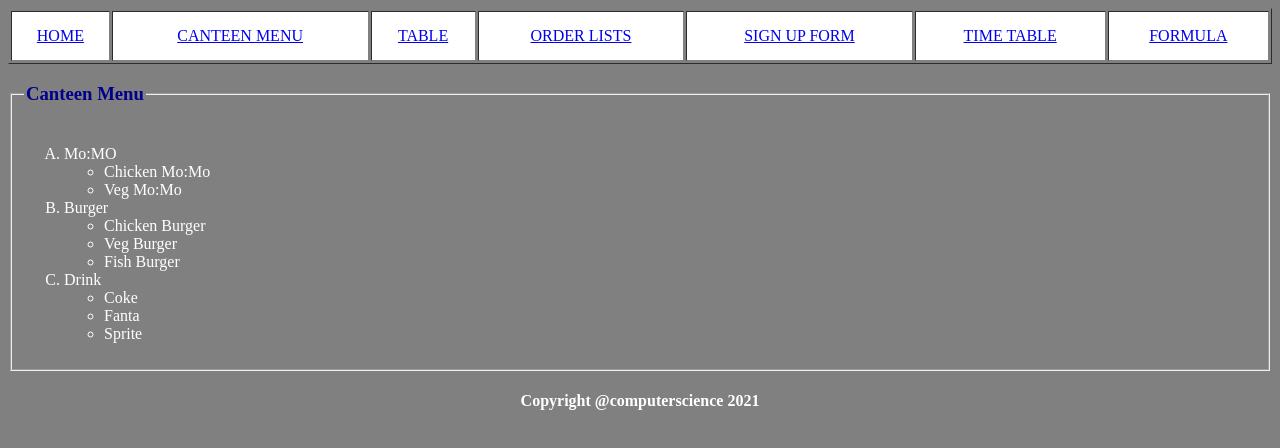
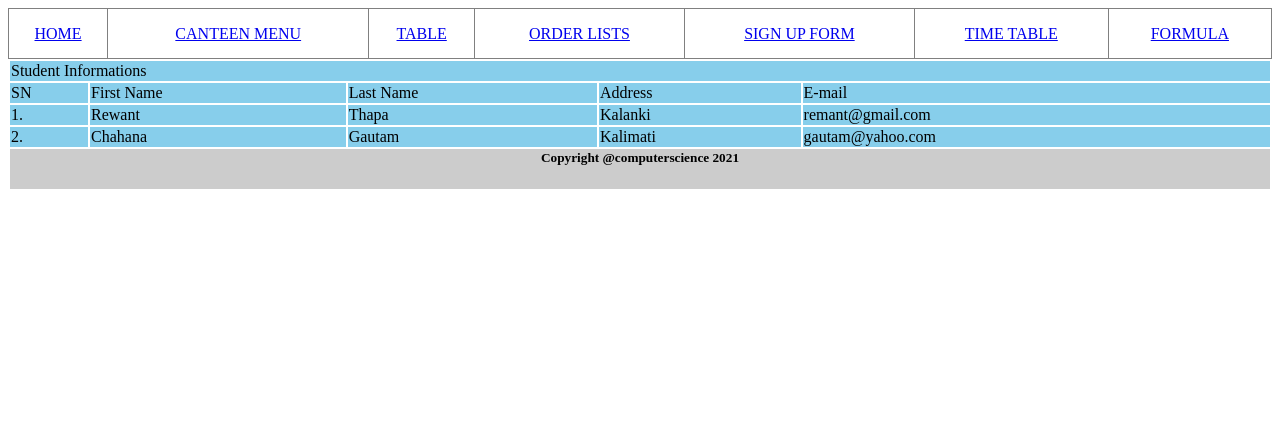
Before and after one commit to ourtry13/firstpage, a plain HTML site: page canteen menu.html in a window 1280 px wide. Drawn offline with Linux system fonts and the light colour scheme.

Commit message:
Update canteen menu.html

```diff
--- a/canteen menu.html
+++ b/canteen menu.html
@@ -1,30 +1,20 @@
-<!DOCTYPE html>
 <html>
-<head>
-	<meta charset="utf-8">
-	<title> Canteen Menu</title>
+<head><title>Table</title>
+	<style>
 
-
-	<style>
-h4{
-
-	text-align: center;
-}
-legend{
-	color: darkblue;
-}
-body{
-	color:white;
-	background-color: grey;
+#table1 {
+  border-collapse: collapse;
 }
 
 
 
-</style>
+
+
+	</style>
 </head>
 <body>
 
-	<table width="100%" cellpadding="0" border="1">
+	<table id= "table1" width="100%" cellpadding="0" border="1">
 
 		<tr align="center" bgcolor="white"  height="50px">
 			<td> <a href="index.html"> HOME </a></td>
@@ -37,37 +27,37 @@ body{
 
 		</tr>
 	</table>
-<fieldset>
-	<legend> <h3> Canteen Menu</h3></legend>
 
-<ol type="A">
-	<li>Mo:MO</li>
+      <table id="table 2" width="100%">
+    <tr bgcolor="#87ceeb">
+     <td colspan=5>Student Informations</td>
+    </tr>
+				<tr bgcolor="#87ceeb">
+				<td>SN</td>
+				<td>First Name</td>
+				<td>Last Name</td>
+				<td>Address</td>
+				<td>E-mail</td>
+				</tr>
+		<tr bgcolor="#87ceeb">
+		<td>1.</td>
+		<td>Rewant</td>
+		<td>Thapa</td>
+		<td>Kalanki</td>
+		<td>remant@gmail.com</td>
+		</tr>
+			<tr bgcolor="#87ceeb">
+			<td>2.</th>
+			<td>Chahana</td>
+			<td>Gautam</th>
+			<td>Kalimati</th>
+			<td>gautam@yahoo.com</th>
+			</tr>
 
-<ul>
-<li>Chicken Mo:Mo</li>
-<li>Veg Mo:Mo</li>
-</ul>
-
-<li> Burger</li>
-
-<ul>
-	<li> Chicken Burger</li>
-    <li> Veg Burger</li>
-<li> Fish Burger</li>
-
-</ul>
-
-<li> Drink</li>
-<ul>
-	<li> Coke</li>
-	<li> Fanta</li>
-	<li> Sprite</li>
-</ul>
-
-</fieldset>
-<h4> Copyright @computerscience 2021 </h4>
-
-
-
+			<tr bgcolor="#cccccc">
+			<td colspan="7"> <h5 align="center">Copyright @computerscience 2021 </h5></td>
+		</tr>
+	</table>
+</table>
 </body>
 </html>
```
